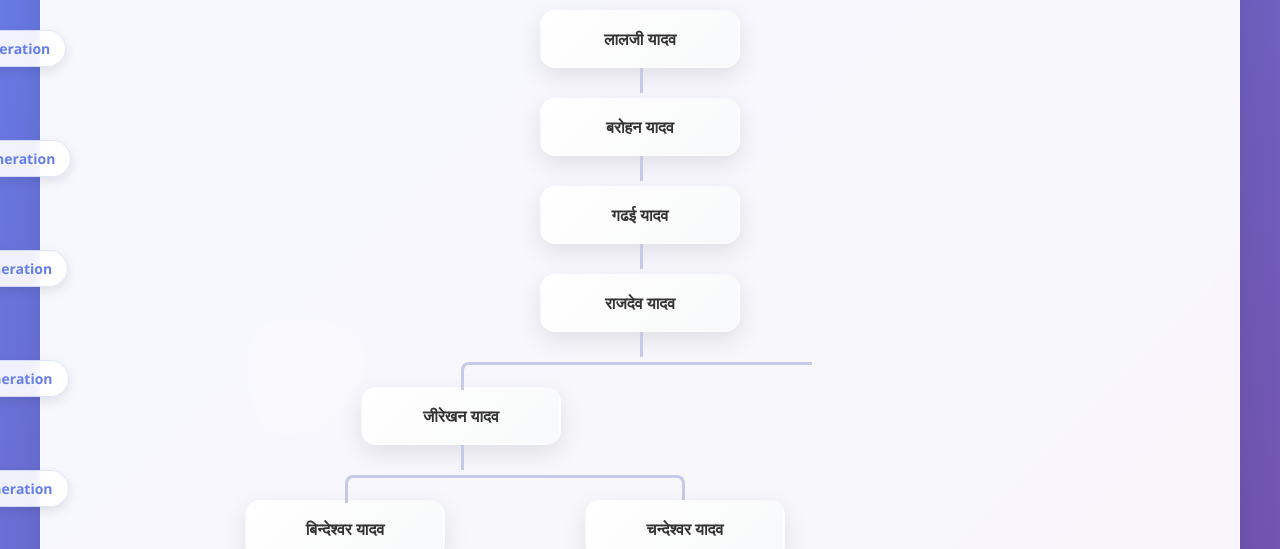
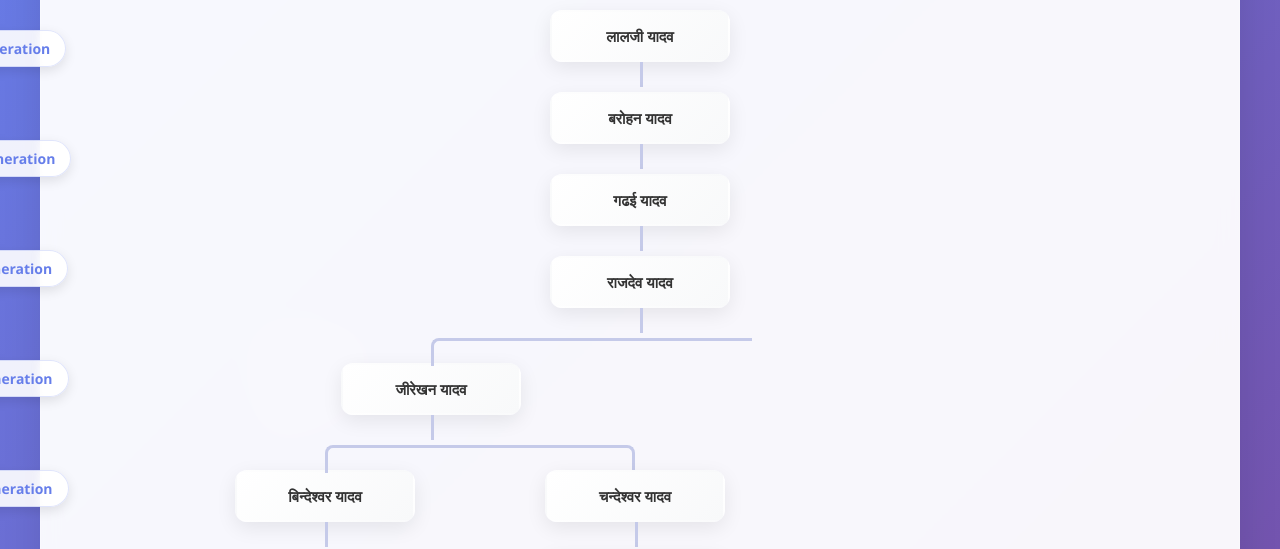
Before and after one commit to dotehacker/family-tree, a plain HTML site: page index.html in a window 1280 px wide. Shown: the part 208-757 px from the top of the page. Drawn offline with nearby package versions, Linux system fonts and the light colour scheme.

Commit message:
Update index.html

```diff
--- a/index.html
+++ b/index.html
@@ -181,17 +181,17 @@
 
         .tree li a {
             border: none;
-            padding: 16px 20px;
+            padding: 14px 18px;
             text-decoration: none;
             color: #333;
-            font-size: 16px;
+            font-size: 15px;
             font-weight: 600;
             display: inline-block;
-            border-radius: 15px;
+            border-radius: 12px;
             background: linear-gradient(135deg, #ffffff 0%, #f8f9fa 100%);
-            box-shadow: 0 8px 25px rgba(0,0,0,0.1);
+            box-shadow: 0 6px 20px rgba(0,0,0,0.08);
             transition: all 0.4s cubic-bezier(0.4, 0, 0.2, 1);
-            min-width: 200px;
+            min-width: 180px;
             position: relative;
             border: 2px solid transparent;
             backdrop-filter: blur(5px);
@@ -369,6 +369,7 @@
             <div class="generation-label" style="top: 490px;">5th Generation</div>
             <div class="generation-label" style="top: 600px;">6th Generation</div>
             <div class="generation-label" style="top: 710px;">7th Generation</div>
+            <div class="generation-label" style="top: 820px;">8th Generation</div>
         </div>
 
         <div class="tree">
```
